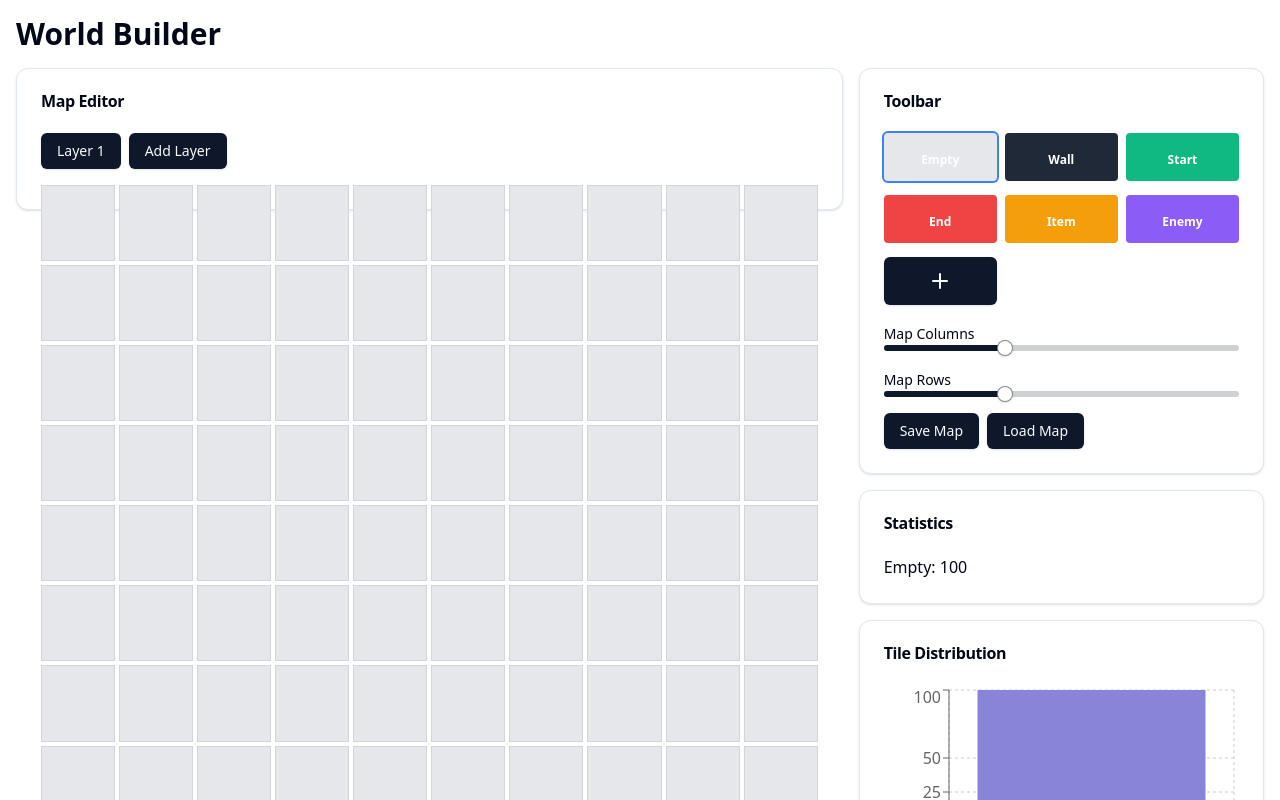
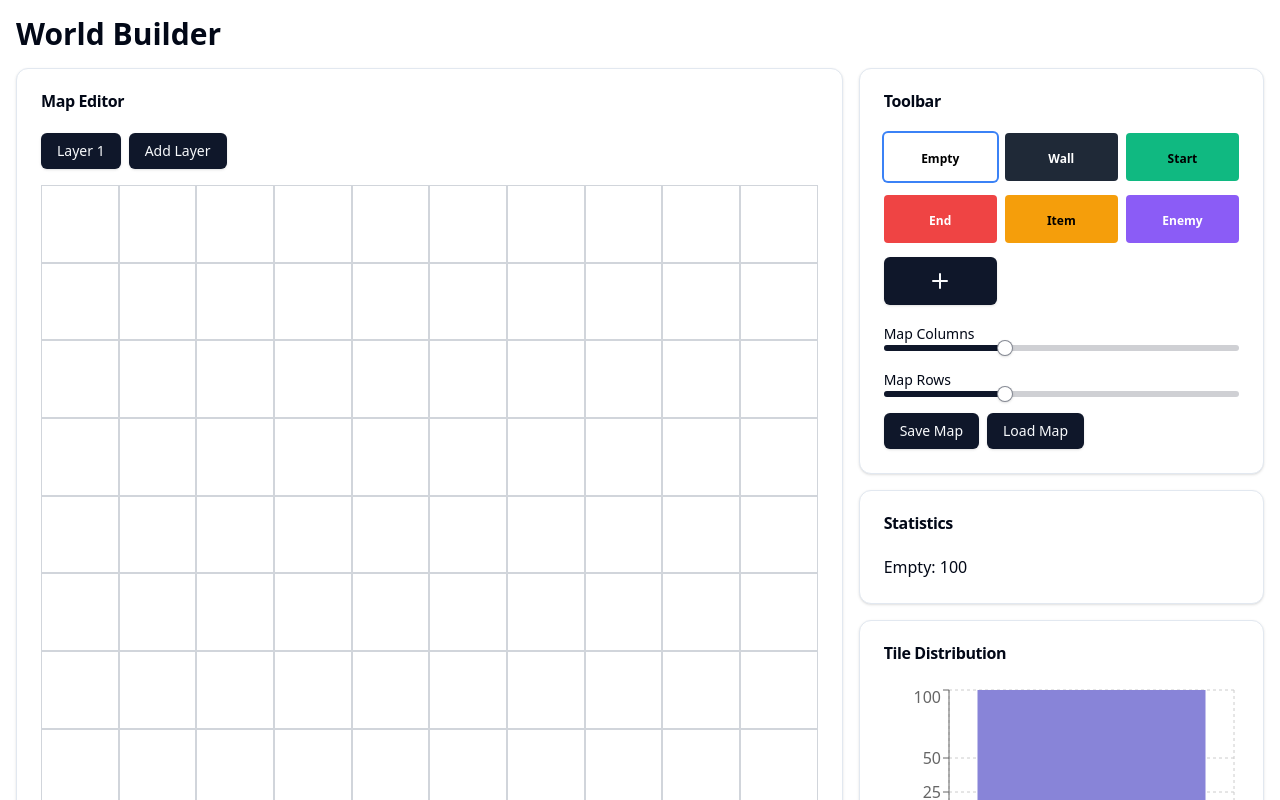
Before and after one commit to trvswgnr/map-builder-webapp, a React (Vite) app: page / in a window 1280 px wide. Shown: the top 800 px of the page. Built offline with nearby package versions, Linux system fonts and the light colour scheme.

Commit message:
fix opacity with layers

```diff
--- a/src/App.tsx
+++ b/src/App.tsx
@@ -25,13 +25,13 @@ export default function WorldBuilder() {
     {
       tiles: Array(mapSize.rows)
         .fill(null)
-        .map(() => Array(mapSize.columns).fill({ type: "Empty", color: "#E5E7EB" })),
+        .map(() => Array(mapSize.columns).fill({ type: "Empty", color: "transparent" })),
     },
   ]);
   const [currentLayer, setCurrentLayer] = useState(0);
   const [isDragging, setIsDragging] = useState(false);
   const [tiles, setTiles] = useState<Tile[]>([
-    { type: "Empty", color: "#E5E7EB" },
+    { type: "Empty", color: "transparent" },
     { type: "Wall", color: "#1F2937" },
     { type: "Start", color: "#10B981" },
     { type: "End", color: "#EF4444" },
@@ -164,7 +164,7 @@ export default function WorldBuilder() {
                   if (rowIndex < layer.tiles.length && colIndex < layer.tiles[0].length) {
                     return layer.tiles[rowIndex][colIndex];
                   }
-                  return { type: "Empty", color: "#E5E7EB" };
+                  return { type: "Empty", color: "transparent" };
                 }),
             );
           return { ...layer, tiles: newTiles };
@@ -178,7 +178,7 @@ export default function WorldBuilder() {
     const newLayer: MapLayer = {
       tiles: Array(mapSize.rows)
         .fill(null)
-        .map(() => Array(mapSize.columns).fill({ type: "Empty", color: "#E5E7EB" })),
+        .map(() => Array(mapSize.columns).fill({ type: "Empty", color: "transparent" })),
     };
     setLayers([...layers, newLayer]);
     setCurrentLayer(layers.length);
@@ -234,27 +234,29 @@ export default function WorldBuilder() {
                   </Button>
                 )}
               </div>
-              <div className="relative">
+              <div className="relative w-full aspect-square">
                 {layers.map((layer, layerIndex) => (
                   <div
                     key={layerIndex}
-                    className="absolute top-0 left-0 w-full h-full"
+                    className="absolute inset-0"
                     style={{
-                      zIndex: layerIndex === currentLayer ? layers.length : layerIndex,
-                      opacity: layerIndex === currentLayer ? (layerIndex === 0 ? 1 : 0.8) : 1,
+                      zIndex: layerIndex <= currentLayer ? layers.length - layerIndex : 0,
+                      opacity: layerIndex === currentLayer ? 1 : layerIndex < currentLayer ? 0.3 : 0,
+                      pointerEvents: layerIndex === currentLayer ? 'auto' : 'none',
                     }}
                   >
                     <div
-                      className="grid gap-1"
+                      className="grid h-full w-full"
                       style={{
-                        gridTemplateColumns: `repeat(${mapSize.columns}, minmax(0, 1fr))`,
+                        gridTemplateColumns: `repeat(${mapSize.columns}, 1fr)`,
+                        gridTemplateRows: `repeat(${mapSize.rows}, 1fr)`,
                       }}
                     >
                       {layer.tiles.map((row, rowIndex) =>
                         row.map((tile, colIndex) => (
                           <div
                             key={`${layerIndex}-${rowIndex}-${colIndex}`}
-                            className="w-full pt-[100%] relative border border-gray-300"
+                            className="border border-gray-300"
                             style={{
                               backgroundColor: tile.color,
                               backgroundImage: tile.texture ? `url(${tile.texture})` : "none",
@@ -297,7 +299,7 @@ export default function WorldBuilder() {
                         }}
                         onClick={() => setSelectedTile(tile.type)}
                       >
-                        <span className="absolute inset-0 flex items-center justify-center text-xs font-bold text-white text-shadow">
+                        <span className={`-mt-0.5 absolute inset-0 flex items-center justify-center text-xs font-bold ${getTileButtonTextColor(tile)}`}>
                           {tile.type}
                         </span>
                       </button>
@@ -426,12 +428,11 @@ export default function WorldBuilder() {
                   />
                 </div>
                 <div>
-                  <Label htmlFor="map-rows">Map Rows</Label>
-                  <Slider
+                  <Label htmlFor="map-rows">Map Rows</Label>                  <Slider
                     id="map-rows"
                     min={5}
                     max={20}
-                                    step={1}
+                    step={1}
                     value={[mapSize.rows]}
                     onValueChange={(value) => handleMapSizeChange("rows", value[0])}
                   />
@@ -495,3 +496,23 @@ export default function WorldBuilder() {
     </div>
   );
 }
+
+function getTileButtonTextColor(tile: Tile): string {
+  // If the tile has a texture, use white text with a shadow for better visibility
+  if (tile.texture) {
+    return "text-white [text-shadow:_2px_2px_0px_rgb(0_0_0_/_0.8)]";
+  }
+
+  if (tile.color === "transparent") {
+    return "text-black";
+  }
+
+  const hex = tile.color.replace('#', '');
+  const r = parseInt(hex.slice(0, 2), 16);
+  const g = parseInt(hex.slice(2, 4), 16);
+  const b = parseInt(hex.slice(4, 6), 16);
+
+  const luminance = (0.299 * r + 0.587 * g + 0.114 * b) / 255;
+
+  return luminance > 0.5 ? "text-black" : "text-white";
+}
```
